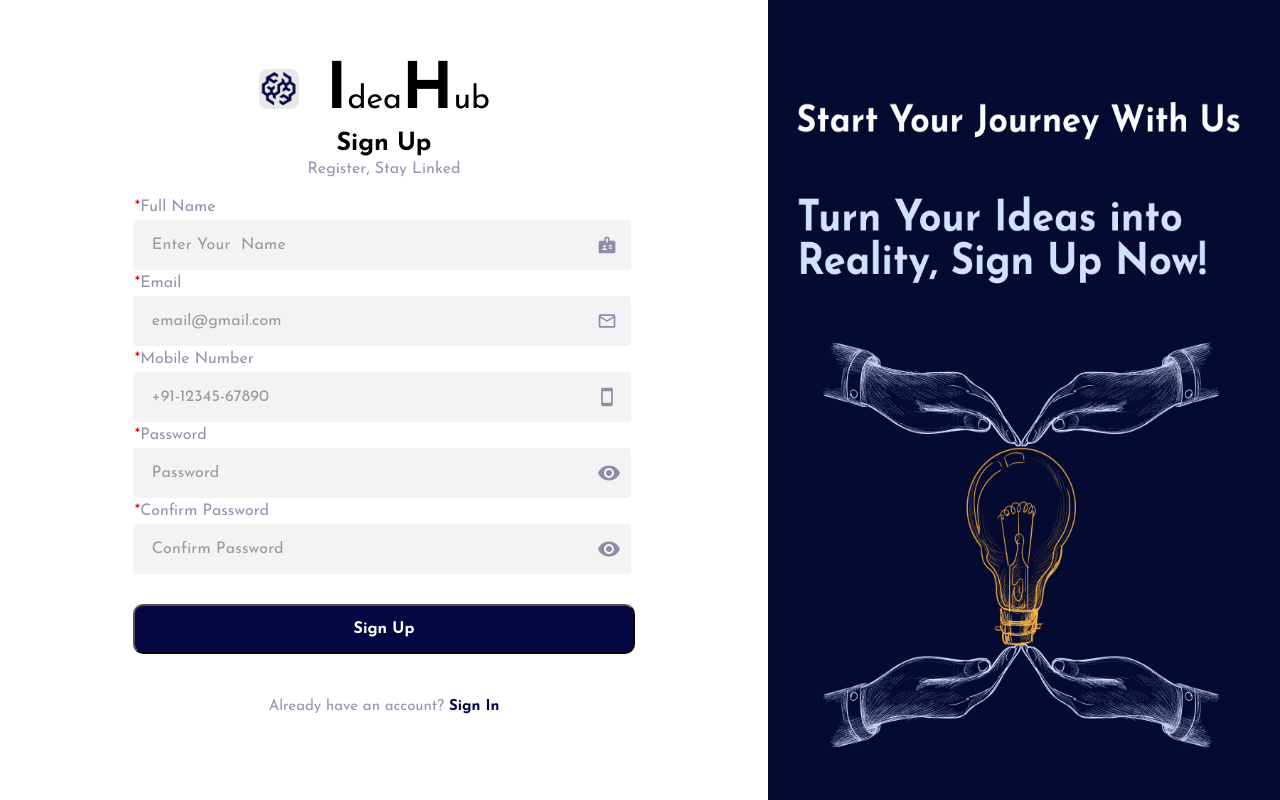
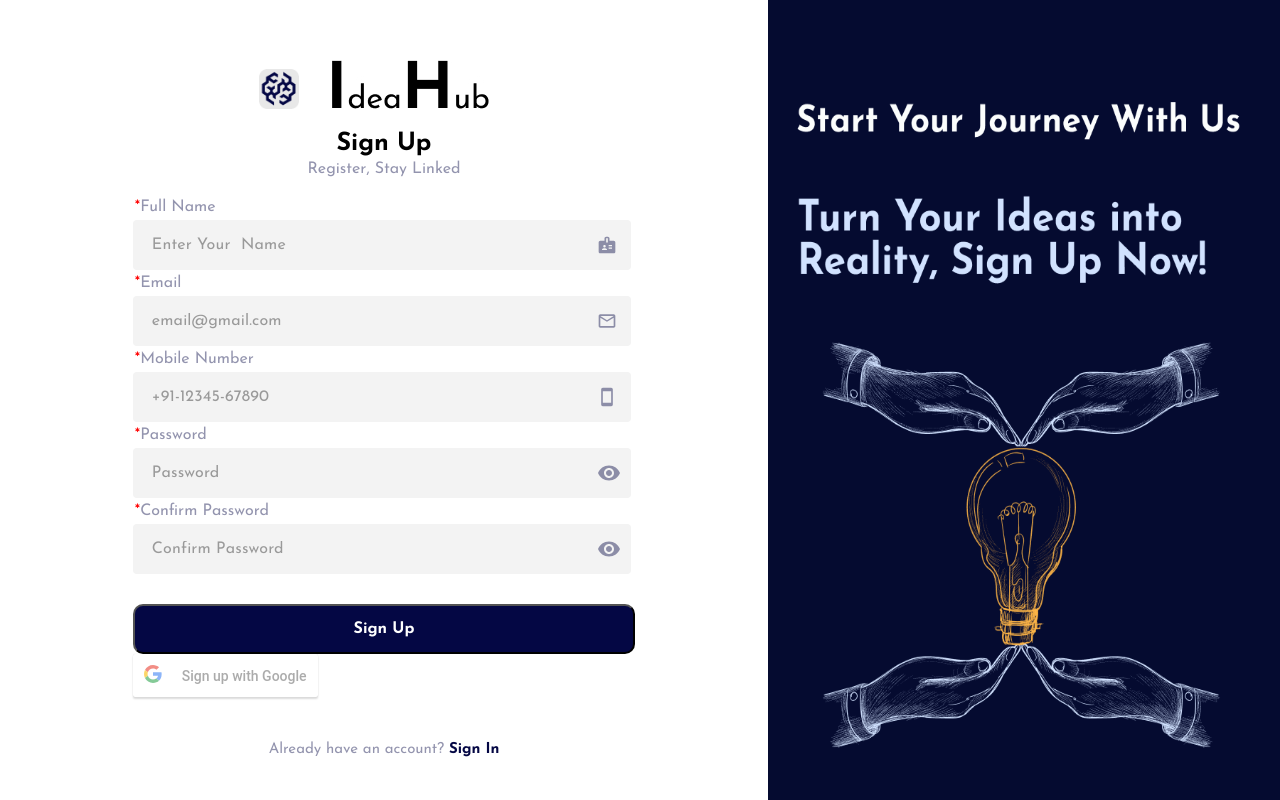
Before and after one commit to NaveentejaB/ideahupAPIintegration, a React (Create React App) app: page /signup in a window 1280 px wide. Built offline with nearby package versions, Linux system fonts and the light colour scheme; a web font is replaced by a local one.

Commit message:
google auth

```diff
--- a/package.json
+++ b/package.json
@@ -12,14 +12,18 @@
     "@testing-library/user-event": "^13.5.0",
     "axios": "^1.6.8",
     "bootstrap": "^5.3.3",
+    "buffer": "^6.0.3",
     "editor": "^1.0.0",
     "formik": "^2.4.6",
+    "gapi-script": "^1.2.0",
+    "google-auth-library": "^9.9.0",
     "history": "^5.3.0",
     "primereact": "^10.6.5",
     "quill": "^2.0.0",
     "react": "^18.2.0",
     "react-bootstrap": "^2.10.2",
     "react-dom": "^18.2.0",
+    "react-google-login": "^5.2.2",
     "react-icons": "^5.1.0",
     "react-router-dom": "^6.23.0",
     "react-scripts": "5.0.1",
--- a/src/pages/Signinpages/Signin.js
+++ b/src/pages/Signinpages/Signin.js
@@ -16,6 +16,7 @@ import "./MUI.css";
 import { useFormik } from "formik";
 import { useNavigate } from "react-router-dom";
 import { UserContext } from "../../components/Context/UserContext";
+
 
 
 const Signin = () => {
--- a/src/pages/Signuppages/Signup.js
+++ b/src/pages/Signuppages/Signup.js
@@ -19,6 +19,7 @@ import CloseIcon from "@mui/icons-material/Close";
 import ideahub from "../../assets/IdeaHubideahub_logo.jpg";
 import { useFormik } from "formik";
 import { useNavigate } from 'react-router-dom'
+import GoogleLogin from "react-google-login";
 
 const Signup = () => {
   const [showPassword, setShowPassword] = useState(false);
@@ -33,6 +34,15 @@ const Signup = () => {
 
   const handleMouseDownPassword = (event) => {
     event.preventDefault();
+  };
+  const handleGoogleSuccess = (response) => {
+    // Handle successful Google sign-in
+    console.log("Google sign-in successful:", response);
+    // Send the Google token to your backend for further processing
+  };
+  const handleGoogleFailure = (error) => {
+    // Handle Google sign-in failure
+    console.error("Google sign-in failed:", error);
   };
   const handleClose = () => {
         setShowWhiteCard(false);
@@ -86,6 +96,7 @@ const Signup = () => {
       };
       const response = await fetch(
         "https://ideahubbackend.up.railway.app/auth/register",
+        "https://ideahubbackend.up.railway.app/auth/google/callback",
         {
           method: "POST",
           headers: {
@@ -384,6 +395,15 @@ const Signup = () => {
               <button type="submit" className={style.Signupbtn}>
                 Sign Up
               </button>
+              <GoogleLogin
+                clientId="236243991979-avcflcuo90j58l08spl8tshkrcei76ok.apps.googleusercontent.com"
+                buttonText="Sign up with Google"
+                onSuccess={handleGoogleSuccess}
+                onFailure={handleGoogleFailure}
+                cookiePolicy={'single_host_origin'}
+                redirectUri="https://ideahubbackend.up.railway.app/callback"
+
+              />
             </form>
             {/* Sign In link */}
             <div className={style.ParOfDirectToSignIn}>
```
Also changed, not shown: 1 other file (tests, documents, lock files or other folders).
